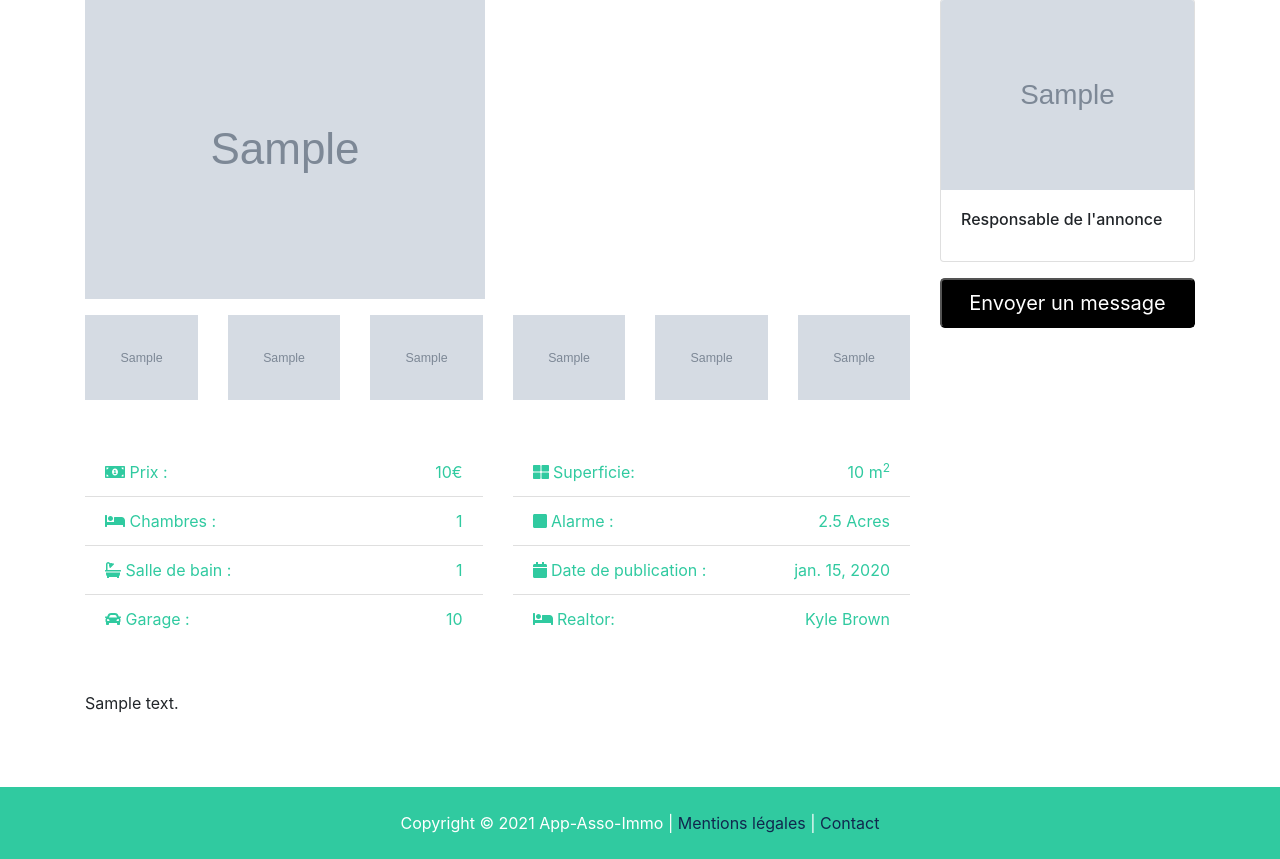
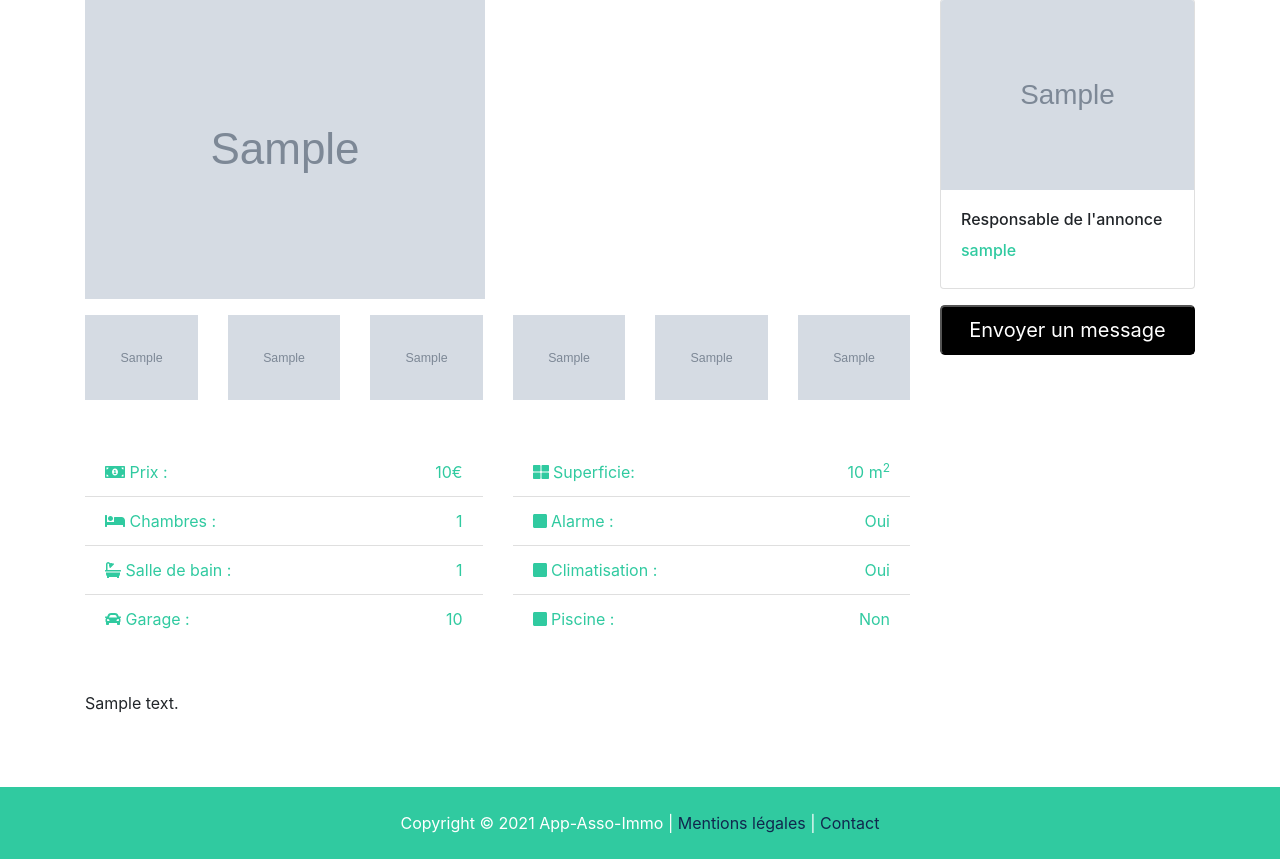
Before and after one commit to souleymanediallo/app-asso-immo, a Django app: page /listing/detail/1/ in a window 1280 px wide. Shown: the part 710-1569 px from the top of the page. Run offline with Django 3.2, Linux system fonts and the light colour scheme; a user stored in the database is signed in; tables that the repository leaves empty hold one stand-in row (values such as "Sample post"); grey boxes marked "Sample" are stand-in pictures; some libraries are stand-ins or nearby versions.

Commit message:
add some change

```diff
--- a/config/settings/dev.py
+++ b/config/settings/dev.py
@@ -26,6 +26,7 @@
     'django.contrib.admin',
     'django.contrib.auth',
     'django.contrib.contenttypes',
+    'django.contrib.humanize',
     'django.contrib.sessions',
     'django.contrib.messages',
     'django.contrib.staticfiles',
--- a/templates/listings/listing_detail.html
+++ b/templates/listings/listing_detail.html
@@ -115,21 +115,36 @@
                                     <span class="float-right"> {{ listing.size }} m<sup>2</sup></span>
                                 </li>
                                 <li class="list-group-item text-secondary">
+                                    {% if  listing.alarm == True %}
                                     <i class="fas fa-square"></i> Alarme :
-                                    <span class="float-right">2.5 Acres
-                  </span>
-                                </li>
-                                <li class="list-group-item text-secondary">
-                                    <i class="fas fa-calendar"></i> Date de publication :
-                                    <span class="float-right">{{ listing.created|date }}</span>
-                                </li>
-                                <li class="list-group-item text-secondary">
-                                    <i class="fas fa-bed"></i> Realtor:
-                                    <span class="float-right">Kyle Brown
-                  </span>
+                                    <span class="float-right">Oui
+                                    {% else %}
+                                        <i class="fas fa-square"></i> Alarme :
+                                        <span class="float-right">Non
+                                    {% endif %}
+                                    </span>
+
                                 </li>
 
+                                <li class="list-group-item text-secondary">
+                                    {% if listing.alarm == True %}
+                                        <i class="fas fa-square"></i> Climatisation :
+                                        <span class="float-right">Oui</span>
+                                    {% else %}
+                                        <i class="fas fa-square"></i> Climatisation :
+                                        <span class="float-right">Non</span>
+                                    {% endif %}
+                                </li>
 
+                                <li class="list-group-item text-secondary">
+                                    {% if listing.alarm == False %}
+                                        <i class="fas fa-square"></i> Piscine :
+                                        <span class="float-right">Oui</span>
+                                    {% else %}
+                                        <i class="fas fa-square"></i> Piscine :
+                                        <span class="float-right">Non</span>
+                                    {% endif %}
+                                </li>
                             </ul>
                         </div>
                     </div>
@@ -140,20 +155,14 @@
                             {{ listing.description }}
                         </div>
                     </div>
-                    <!--- start favorite -->
-{#                    <form method='POST' action="{% url 'favorite-add' favorite.id %}">#}
-{#                        {% csrf_token %}#}
-{#                        <input type='hidden' name='video' value={{ favorite.id }}>#}
-{#                        <button type='submit' class="btn btn-warning">Ajouter dans mes favorits </button>#}
-{#                    </form>#}
-                    <!-- end favorite -->
+
                 </div>
                 <div class="col-md-3">
                     <div class="card mb-3">
                         <img class="card-img-top" src="{{ listing.realtor.image.url }}" alt="Seller of the month">
                         <div class="card-body">
                             <h6 class="card-title">Responsable de l'annonce</h6>
-                            <h6 class="text-secondary">{{ listing.realtor.name }}</h6>
+                            <h6 class="text-secondary">{{ listing.realtor.user.username }}</h6>
                         </div>
                     </div>
                     <button class="btn-primary btn-block btn-lg" data-toggle="modal" data-target="#inquiryModal">Envoyer un message</button>
```
Also changed, not shown: other parts of templates/listings/listing_detail.html (+11 -11 lines), templates/listings/listing_list.html (+4 -3 lines), templates/pages/index.html (+5 -4 lines).
